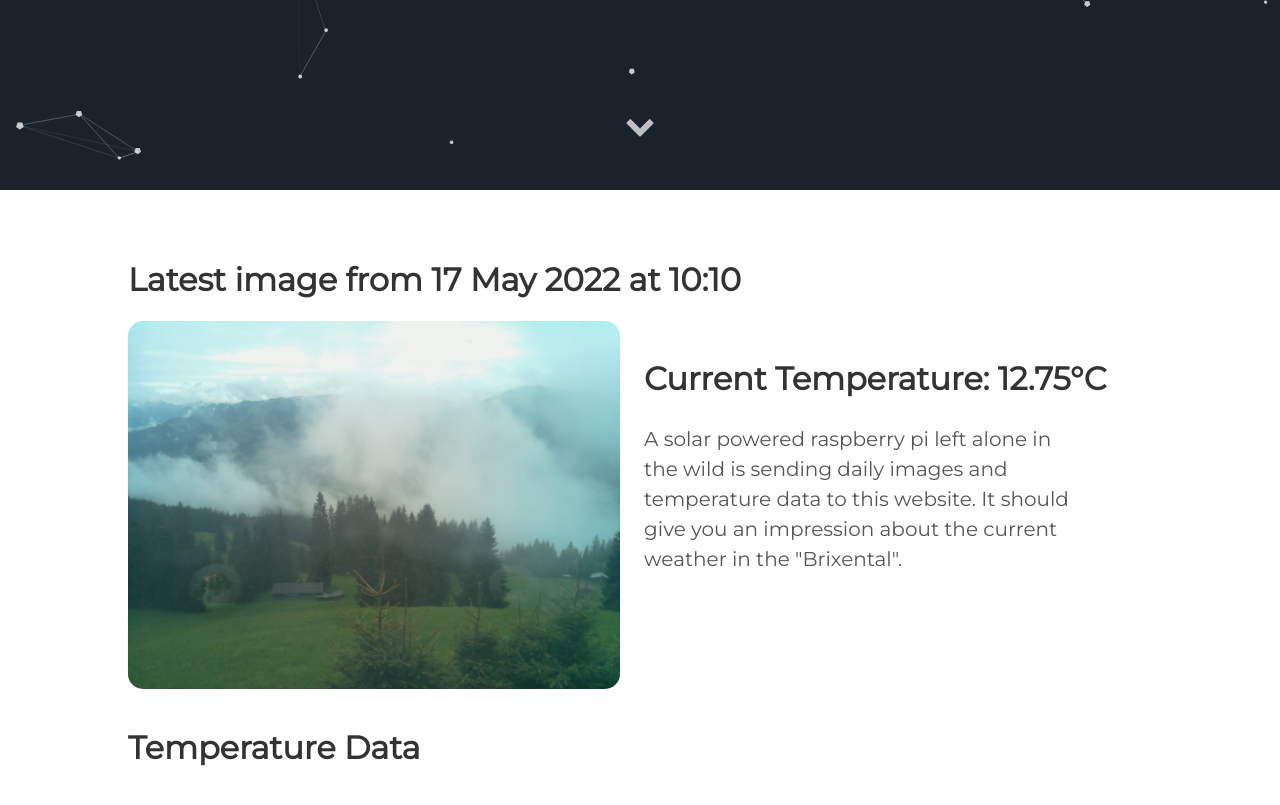
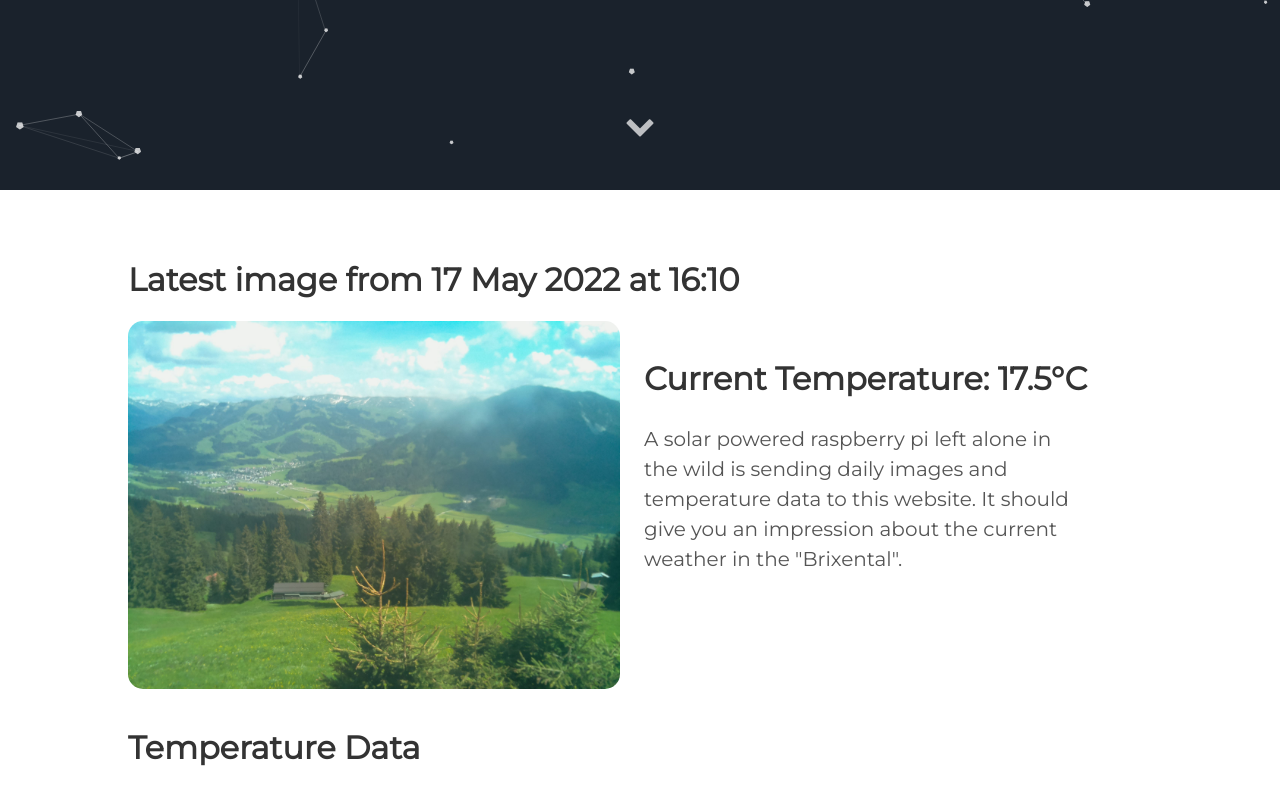
Before and after one commit to vektorious/vektorious.github.io, a Jekyll site: the page built from resources/huette.md, in a window 1280 px wide and 900 px high, scrolled down 710 px. Shown: the top 805 px of the window. Built offline with Jekyll 4.4.1, drawn with Linux system fonts in a browser that asks for light colours.

Commit message:
I'm a bot beep boop

```diff
--- a/resources/huette.md
+++ b/resources/huette.md
@@ -6,13 +6,13 @@ image: '/assets/img/'
 description: 'Live image from the Austrian alps'
 twitter_text: ' '
 ---
-## Latest image from 17 May 2022 at 10:10
+## Latest image from 17 May 2022 at 16:10
 <div class="huette">
   <div class="huette-image">
     <img src="{{ "/assets/img/huette.jpg" | prepend: site.baseurl }}">
   </div>
   <div class="huette-text">
-        <h2>Current Temperature: 12.75°C</h2>
+        <h2>Current Temperature: 17.5°C</h2>
         <p>A solar powered raspberry pi left alone in the wild is sending daily images and temperature data to this website. It should give you an impression about the current weather in the "Brixental".</p>
 
   </div>
```
Also changed, not shown: rpi-script/2022-05-17_160929.txt (renamed from rpi-script/2022-05-17_100928.txt, +5 -5 lines), rpi-script/huette.md (+2 -2 lines), assets/img/huette.jpg, assets/img/temp_plot.png, rpi-script/temp_plot.png, 1 other file.
